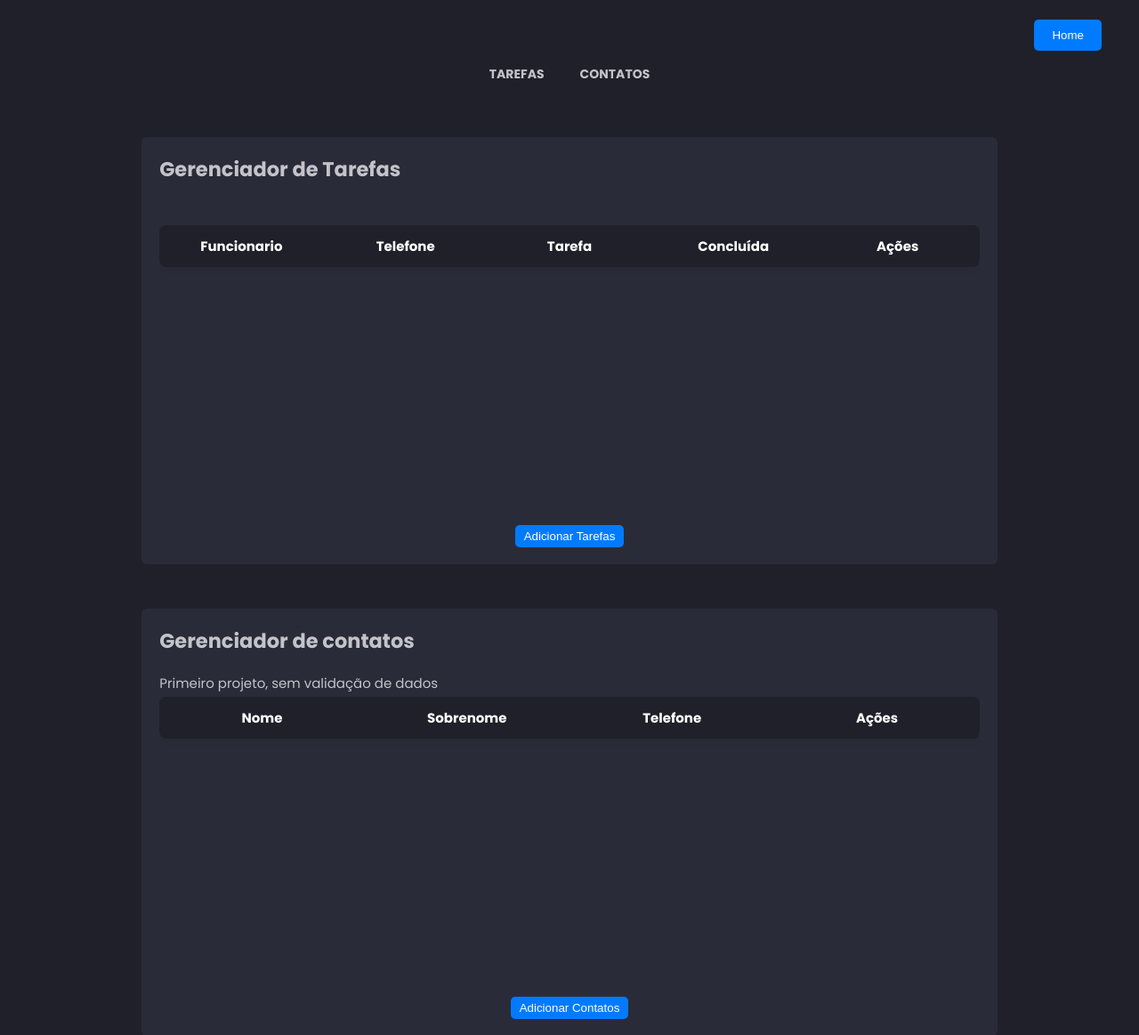
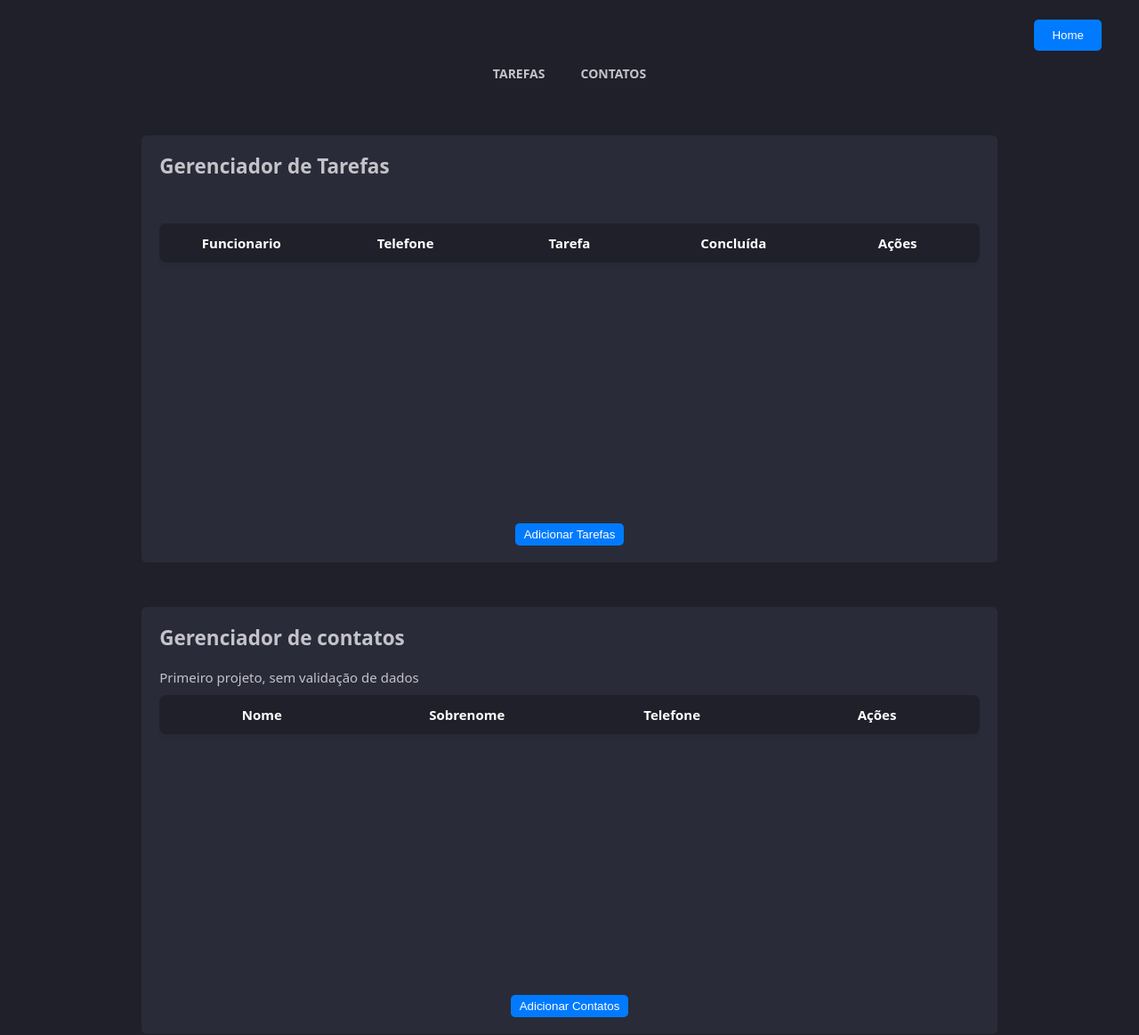
Before and after one commit to BrunoSilvaDeveloper/ProjetosPHP, a PHP site: page /Projetos/Tarefas_Contatos in a window 1280 px wide. Shown: the top 1163 px of the page at 89% size. Run offline with PHP 8.4, Linux system fonts and the light colour scheme; lists and menus that the app fills with data are empty.

Commit message:
Update Font-family

```diff
--- a/CSS/style.css
+++ b/CSS/style.css
@@ -4,6 +4,8 @@ body{
     background-color: #1b1b1b;
     color: white;
     padding: 20px;
+    font-family: system-ui, -apple-system, BlinkMacSystemFont, "Segoe UI", Roboto, Oxygen, Ubuntu, Cantarell, "Open Sans", sans-serif;
+
 }
 
 
--- a/Projetos/CarrinhoCompra/CSS/style.css
+++ b/Projetos/CarrinhoCompra/CSS/style.css
@@ -8,6 +8,8 @@ body{
     justify-content: center;
     flex-direction: row-reverse;
     overflow: hidden;
+    font-family: system-ui, -apple-system, BlinkMacSystemFont, "Segoe UI", Roboto, Oxygen, Ubuntu, Cantarell, "Open Sans", sans-serif;
+
 }
 
 .home button{
--- a/Projetos/Tarefas_Contatos/style.css
+++ b/Projetos/Tarefas_Contatos/style.css
@@ -12,6 +12,7 @@ body {
   justify-content: center;
   height: 100vh;
   margin: 0;
+  font-family: system-ui, -apple-system, BlinkMacSystemFont, "Segoe UI", Roboto, Oxygen, Ubuntu, Cantarell, "Open Sans", sans-serif;
 }
 
 .section {
```
